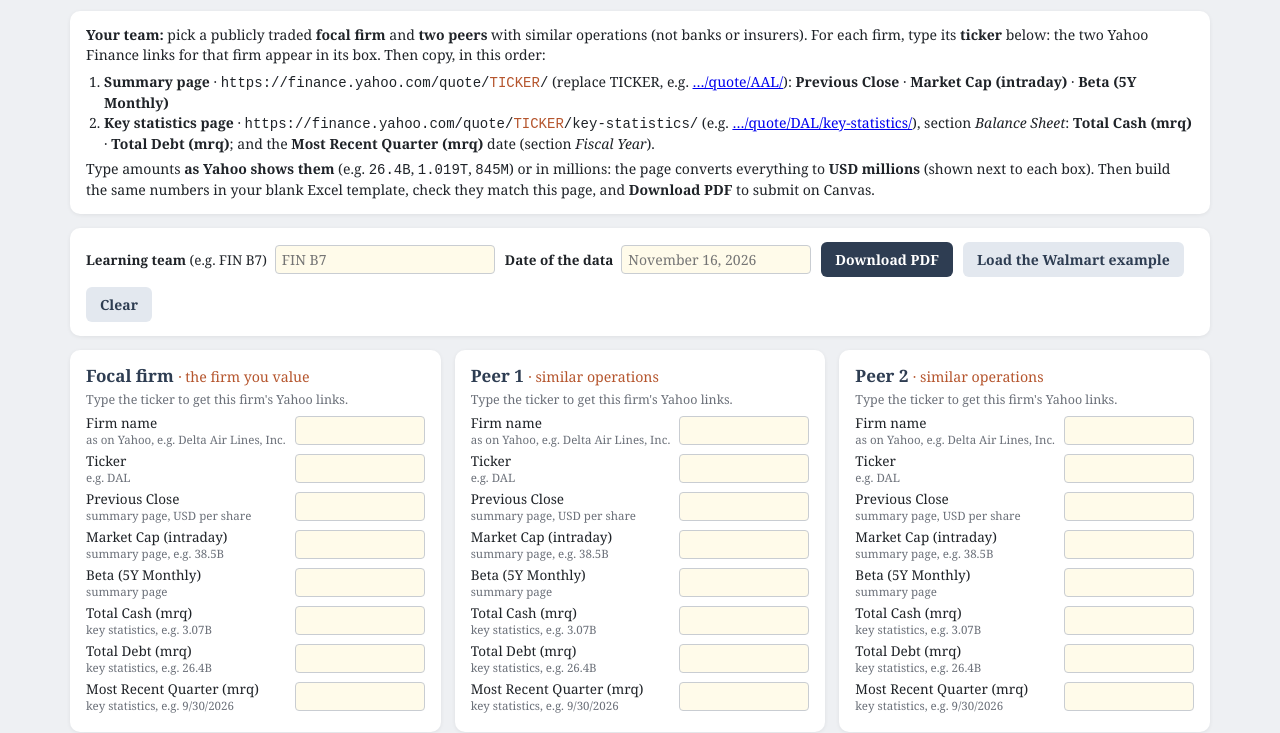
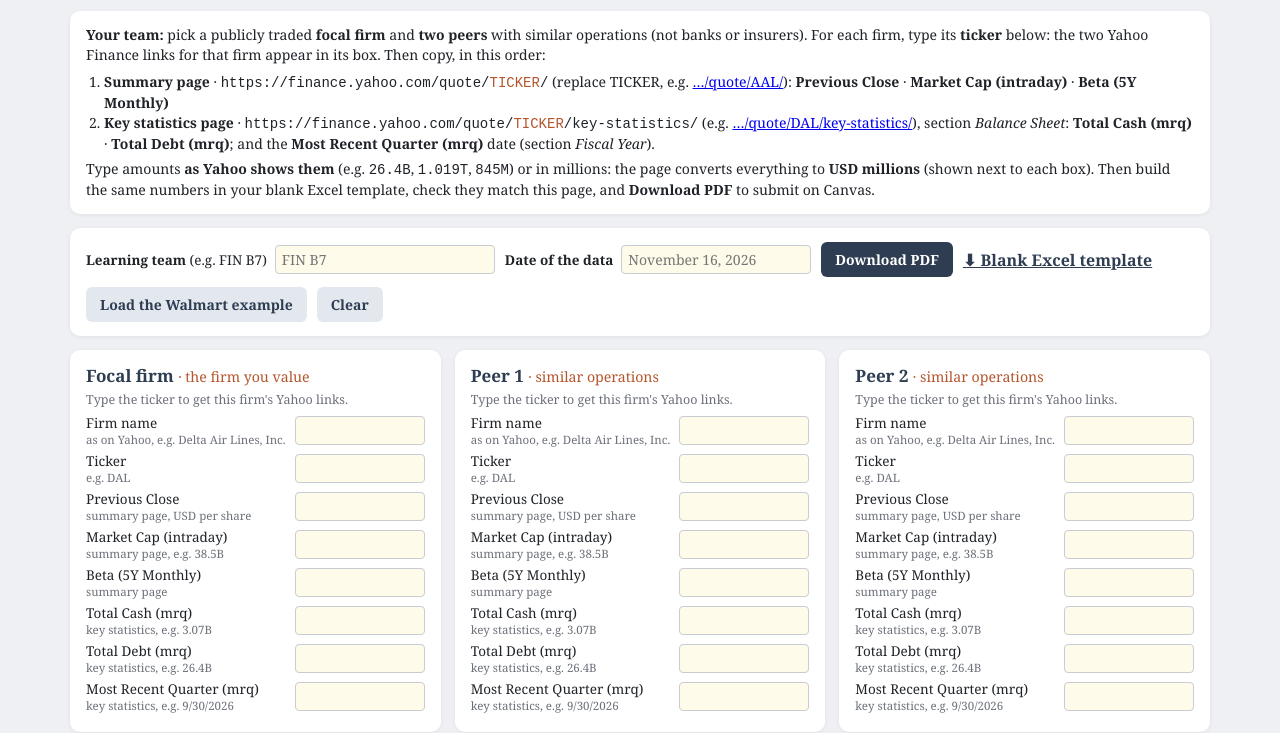
Before and after one commit to lixx3811/wacc-challenge, a plain HTML site: page index.html in a window 1280 px wide. Shown: the part 90-823 px from the top of the page. Drawn offline with Linux system fonts and the light colour scheme.

Commit message:
Blank Excel template (Walmart layout, general) and a download link on the page
Co-Authored-By: Claude Opus 5.5 <noreply@anthropic.com>

```diff
--- a/index.html
+++ b/index.html
@@ -112,6 +112,7 @@
       <label style="grid-template-columns:auto 220px;margin:0"><span><b>Learning team</b> (e.g. FIN B7)</span><input id="team" placeholder="FIN B7"></label>
       <label style="grid-template-columns:auto 190px;margin:0"><span><b>Date of the data</b></span><input id="ddate" placeholder="November 16, 2026"></label>
       <button class="main" id="bPdf">Download PDF</button>
+      <a href="WACC_Challenge_Template_2026.xlsx" download style="font-weight:bold;color:var(--navy)">⬇ Blank Excel template</a>
       <button id="bDemo">Load the Walmart example</button>
       <button id="bClear">Clear</button>
     </div>
```
Also changed, not shown: 1 other file.
